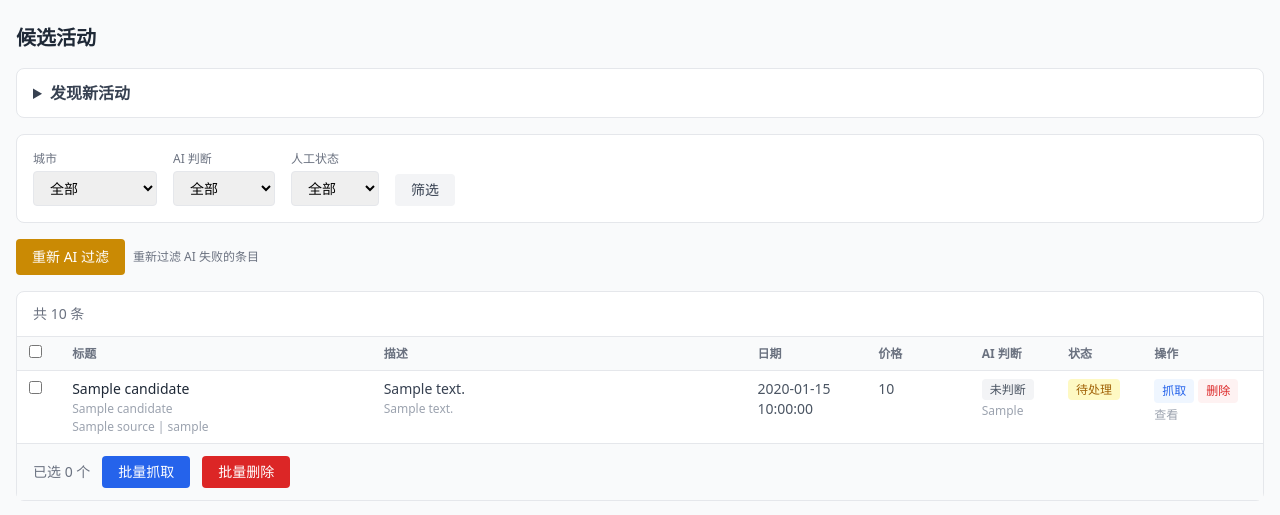
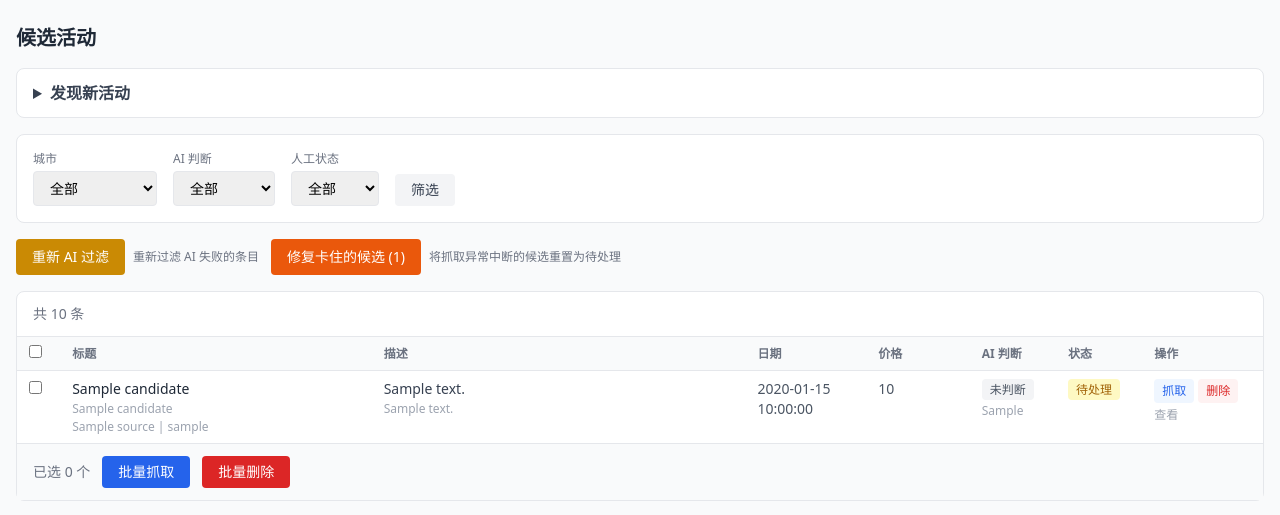
Before and after one commit to martin-sun/woohelps-publish, a Python web app: template src/web/templates/candidates.html in a window 1280 px wide. Shown: the part 61-576 px from the top of the page. Run offline with Jinja, Linux system fonts and the light colour scheme; the template is opened without the code that fills it: most values are stand-ins (such as "Sample title", 1, 10 or a date in 2020); some libraries are stand-ins or nearby versions.

Commit message:
fix(fetch): handle transient failures by resetting candidate status to pending
- Update candidate status to pending when fetch fails temporarily
- Add reset_stuck_candidates function to database layer
- Reset stuck candidates automatically on server startup
- Add manual reset option in web UI for stuck candidates
- Count and display stuck candidates in candidate table
- Reset batch fetch candidates when task fails
- Redirect after delete operations using referer header

```diff
--- a/src/web/templates/partials/candidate_table.html
+++ b/src/web/templates/partials/candidate_table.html
@@ -1,5 +1,5 @@
 <!-- 操作栏 -->
-<div class="flex gap-3 mb-4">
+<div class="flex gap-3 mb-4 flex-wrap">
     <form action="/activities/candidates/refilter" method="post" class="flex gap-2 items-center">
         <input type="hidden" name="city" value="{{ current_city }}">
         <button type="submit" class="bg-yellow-600 text-white px-4 py-2 rounded text-sm hover:bg-yellow-700">
@@ -7,6 +7,16 @@
         </button>
         <span class="text-xs text-gray-500">重新过滤 AI 失败的条目</span>
     </form>
+    {% if stuck_count %}
+    <form action="/activities/candidates/reset-stuck" method="post" class="flex gap-2 items-center">
+        <input type="hidden" name="city" value="{{ current_city }}">
+        <button type="submit" class="bg-orange-600 text-white px-4 py-2 rounded text-sm hover:bg-orange-700"
+                onclick="return confirm('确定重置 {{ stuck_count }} 条卡住的候选为待处理？')">
+            修复卡住的候选 ({{ stuck_count }})
+        </button>
+        <span class="text-xs text-gray-500">将抓取异常中断的候选重置为待处理</span>
+    </form>
+    {% endif %}
 </div>
 
 <div class="bg-white rounded-lg border">
```
Also changed, not shown: src/services.py (+9 -2 lines), src/web/app.py (+21 -0 lines), src/storage/db.py.
